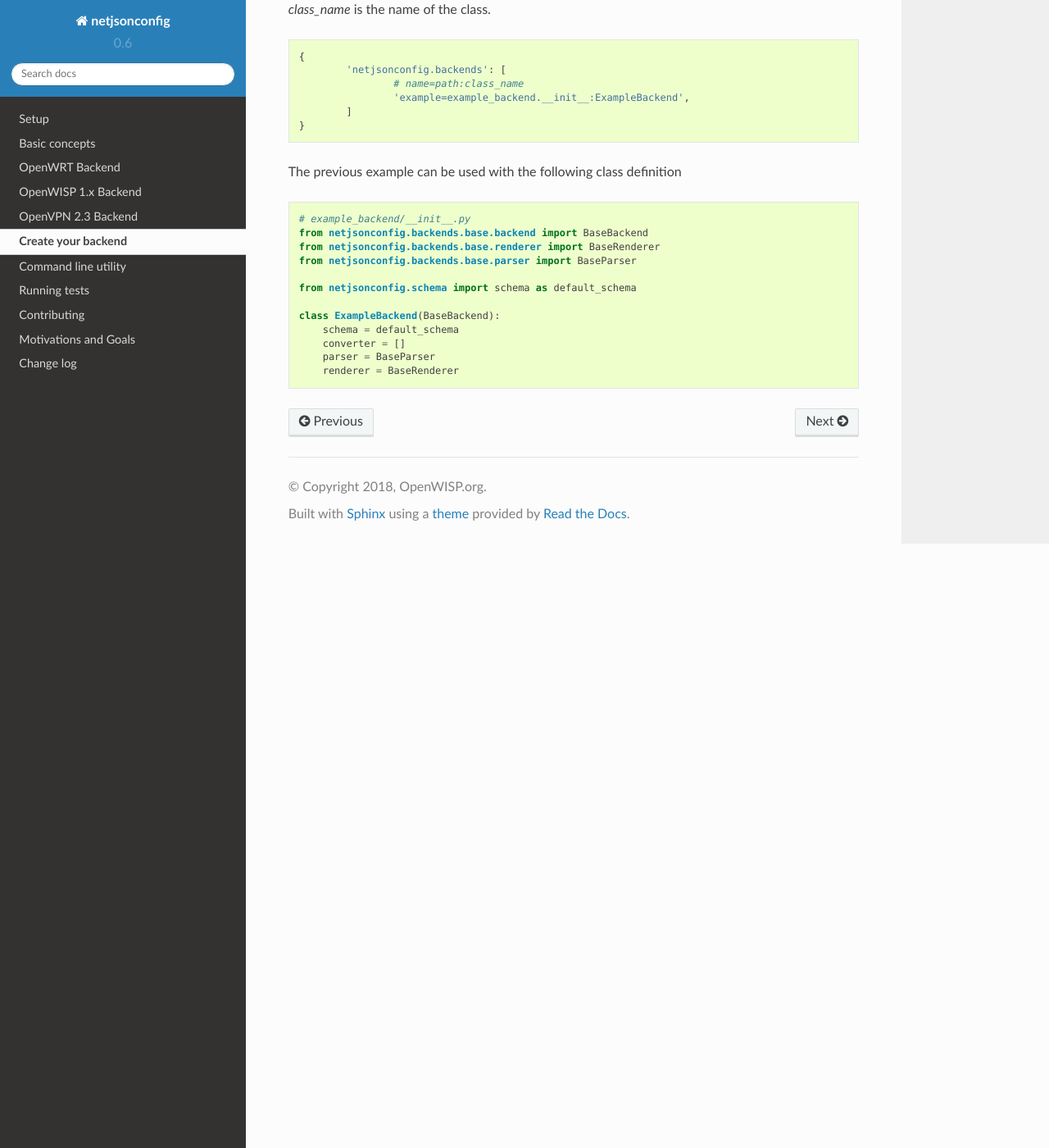
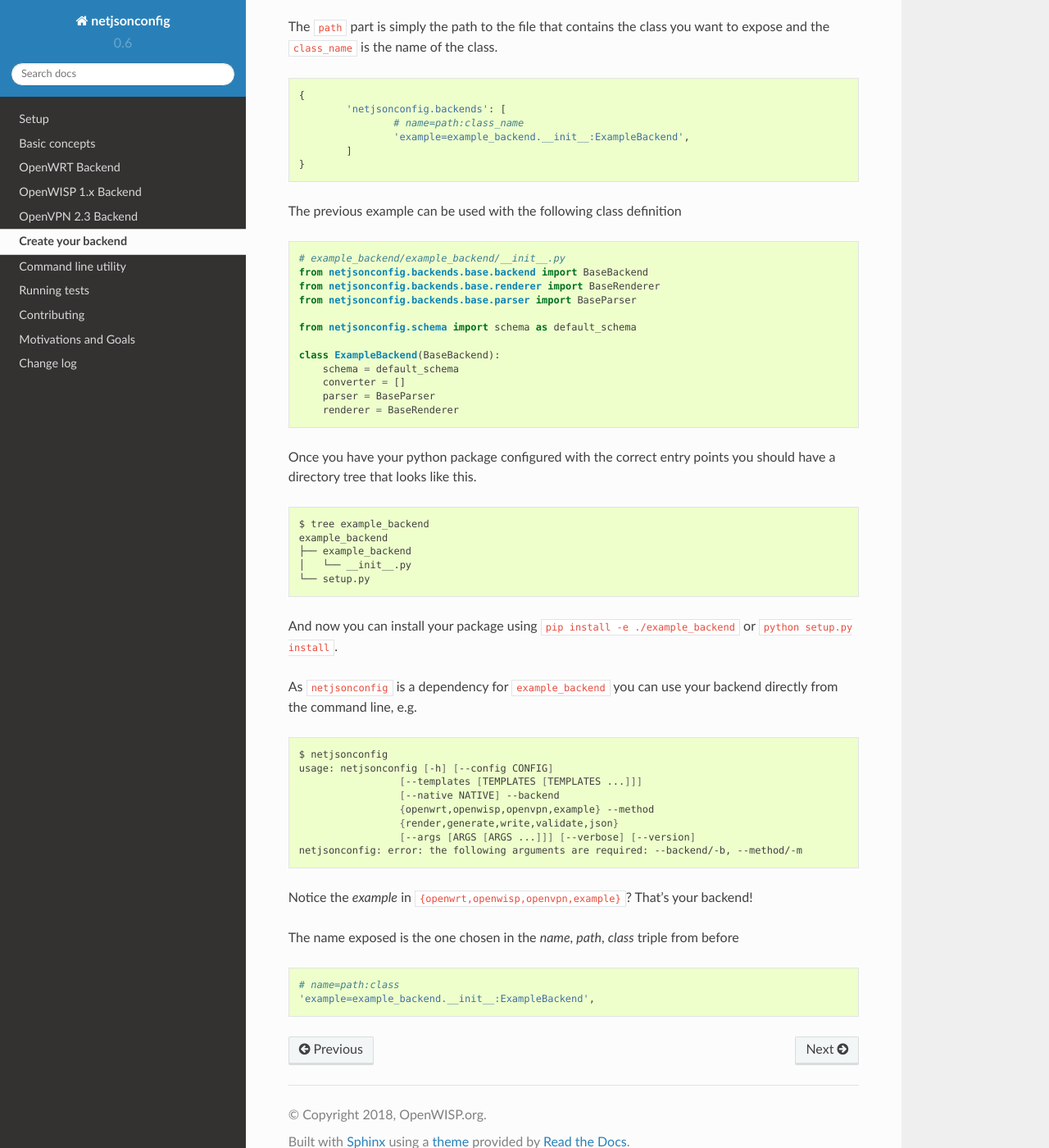
Before and after one commit to openwisp/netjsonconfig, a Sphinx documentation site: the page built from docs/source/backends/create_your_backend.rst, in a window 1280 px wide and 1400 px high, scrolled down 1421 px. Shown: the whole window at 82% size. Built offline with Sphinx 7.4.7 and the Read the Docs theme 2.0.0, drawn with Linux system fonts in a browser that asks for light colours; some of the changed text lies outside the part shown.

Commit message:
[doc] Improved "Create Your Backend" page
* added more instructions on how to use backends from plugins
* added netjsonconfig as dependency in setup.py
* explained how to use pip correctly
* double quoted code keywords in create_your_backend.rst

```diff
--- a/docs/source/backends/create_your_backend.rst
+++ b/docs/source/backends/create_your_backend.rst
@@ -5,8 +5,8 @@
 .. include:: ../_github.rst
 
 Every backend is based on the common ground of some elements provided by the
-netjsonconfig library. The `BaseBackend`, `BaseConverter`, `BaseParser` and
-`BaseRenderer` are a battle proven set of tools that can be extended when
+netjsonconfig library. The ``BaseBackend``, ``BaseConverter``, ``BaseParser`` and
+``BaseRenderer`` are a battle proven set of tools that can be extended when
 creating you backend.
 
 But the netjsonconfig package is not a playground to experiment, your contributions
@@ -21,13 +21,14 @@
 
 .. code-block:: python
 
-    # setup.py
+    # example_backend/setup.py
     from setuptools import setup, find_packages
 
     setup(
         name='example_backend',
         version='0.0.0',
         description='an example to illustrate a netjsonconfig backend as an external module',
+        install_requires=['netjsonconfig>=0.6.3'],
         packages=find_packages(),
         entry_points={
             'netjsonconfig.backends': [
@@ -42,7 +43,7 @@
 and `at the hitchhikers guide to packaging <https://the-hitchhikers-guide-to-packaging.readthedocs.io/en/latest/>`_.
 
 The most important part is to give your package a good name, a well thought description and
-to add the `entry_points` keyword argument with the following code
+to add the ``entry_points`` keyword argument with the following code
 
 ..  code-block:: python
 
@@ -57,16 +58,16 @@
 Now your package will be in the list of backends that netjsonconfig can use!
 
 But we still have to give us a name to be unique! Netjsonconfig already
-defined the names `openwisp`, `openwrt` and `openvpn` but you can choose
+defined the names ``openwisp``, ``openwrt`` and ``openvpn`` but you can choose
 whatever you like most.
 
-The name `netjsonconfig.backends` will be associated with a list of classes
+The name ``netjsonconfig.backends`` will be associated with a list of classes
 from your package that will be presented to netjconfig at runtime. To specify
-which classes you want to expose write the triple `name`, `path` and `class_name`
-using the format `name=path:class_name` as in the example below.
+which classes you want to expose write the triple ``name``, ``path`` and ``class_name``
+using the format ``name=path:class_name`` as in the example below.
 
-The `path` part is simply the path to the file that contains the class
-you want to expose and the `class_name` is the name of the class.
+The ``path`` part is simply the path to the file that contains the class
+you want to expose and the ``class_name`` is the name of the class.
 
 ..  code-block:: python
 
@@ -81,7 +82,7 @@
 
 .. code-block:: python
 
-        # example_backend/__init__.py
+        # example_backend/example_backend/__init__.py
         from netjsonconfig.backends.base.backend import BaseBackend
         from netjsonconfig.backends.base.renderer import BaseRenderer
         from netjsonconfig.backends.base.parser import BaseParser
@@ -93,3 +94,41 @@
             converter = []
             parser = BaseParser
             renderer = BaseRenderer
+
+Once you have your python package configured with the correct entry points
+you should have a directory tree that looks like this.
+
+.. code-block:: bash
+
+    $ tree example_backend
+    example_backend
+    ├── example_backend
+    │   └── __init__.py
+    └── setup.py
+
+And now you can install your package using ``pip install -e ./example_backend``
+or ``python setup.py install``.
+
+As ``netjsonconfig`` is a dependency for ``example_backend`` you can use your backend
+directly from the command line, e.g.
+
+.. code-block:: bash
+
+    $ netjsonconfig
+    usage: netjsonconfig [-h] [--config CONFIG]
+                     [--templates [TEMPLATES [TEMPLATES ...]]]
+                     [--native NATIVE] --backend
+                     {openwrt,openwisp,openvpn,example} --method
+                     {render,generate,write,validate,json}
+                     [--args [ARGS [ARGS ...]]] [--verbose] [--version]
+    netjsonconfig: error: the following arguments are required: --backend/-b, --method/-m
+
+Notice the *example* in ``{openwrt,openwisp,openvpn,example}``? That's your backend!
+
+The name exposed is the one chosen in the *name*, *path*, *class* triple
+from before
+
+.. code-block:: python
+
+        # name=path:class
+        'example=example_backend.__init__:ExampleBackend',
```
